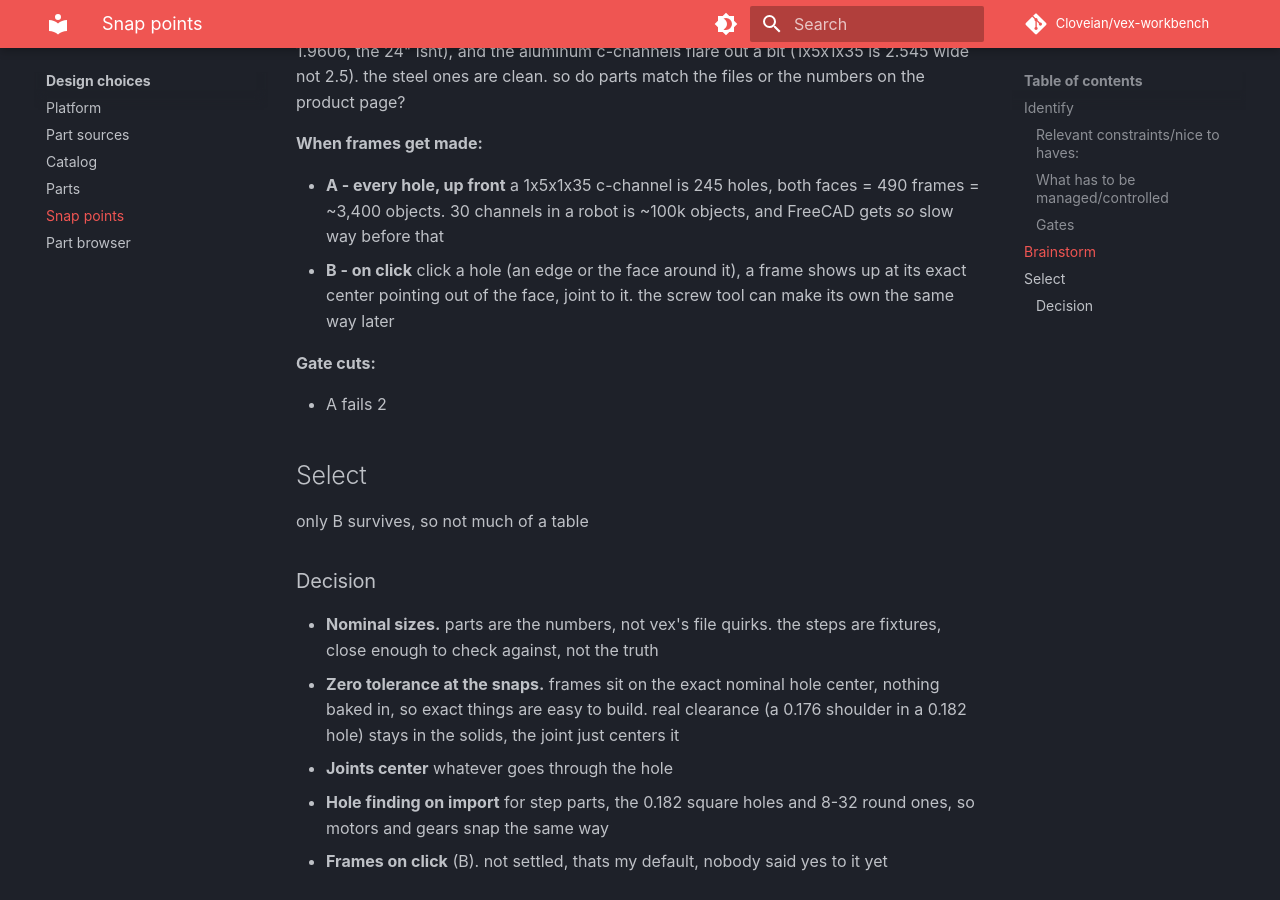
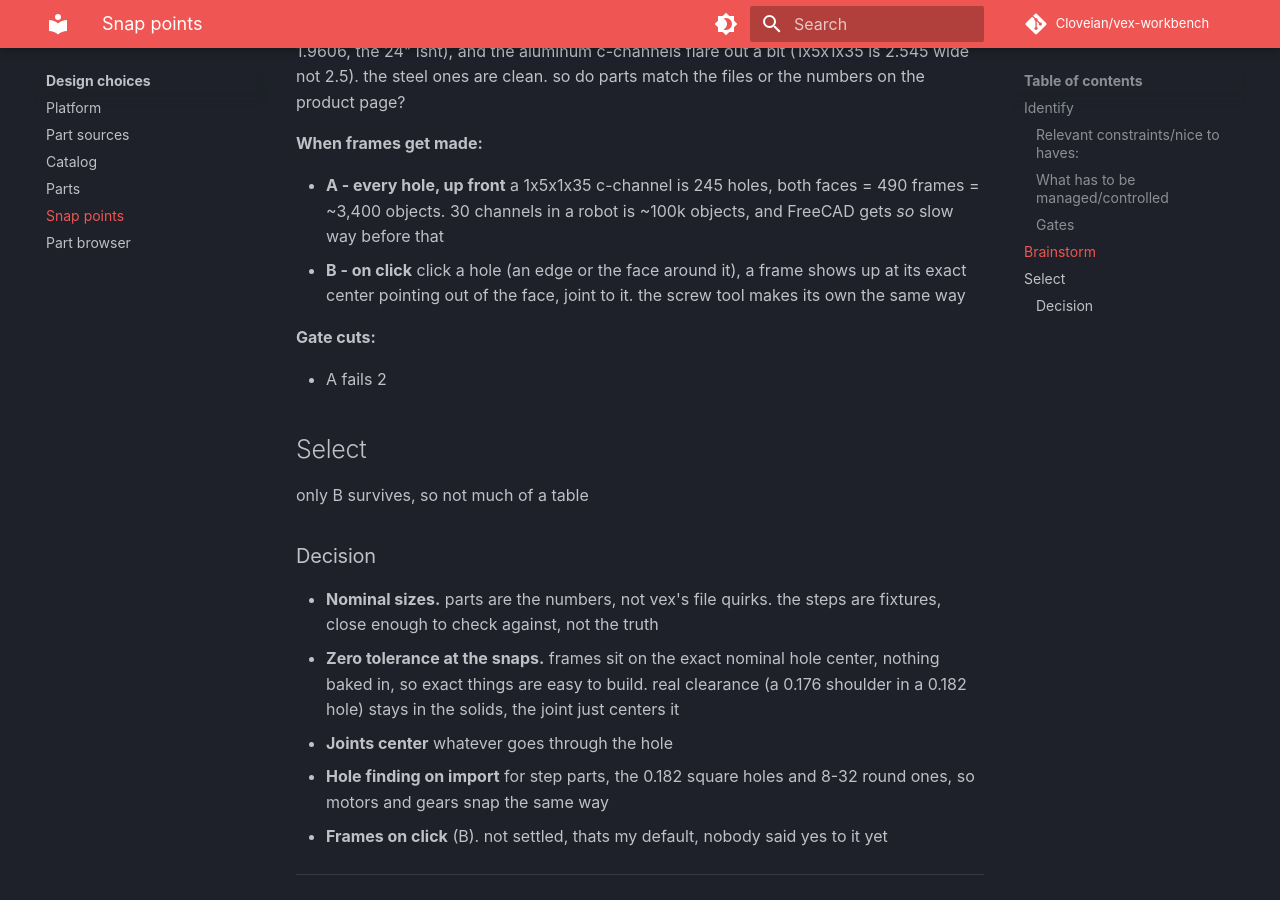
Before and after one commit to Cloveian/vex-workbench, an MkDocs documentation site: the page built from docs/design-choices/snap-points.md, in a window 1280 px wide and 900 px high, scrolled down 1112 px. Built offline with MkDocs 1.6.1 and Material for MkDocs 9.7.7, drawn with Linux system fonts in a browser that asks for light colours; comment, search, counter and statistics services are not loaded.

Commit message:
snap doc catches up, the screw tool makes its frames now

```diff
--- a/docs/design-choices/snap-points.md
+++ b/docs/design-choices/snap-points.md
@@ -32,7 +32,7 @@
 - **A - every hole, up front**
 	a 1x5x1x35 c-channel is 245 holes, both faces = 490 frames = ~3,400 objects. 30 channels in a robot is ~100k objects, and FreeCAD gets *so* slow way before that
 - **B - on click**
-	click a hole (an edge or the face around it), a frame shows up at its exact center pointing out of the face, joint to it. the screw tool can make its own the same way later
+	click a hole (an edge or the face around it), a frame shows up at its exact center pointing out of the face, joint to it. the screw tool makes its own the same way
 
 **Gate cuts:**
 
```
